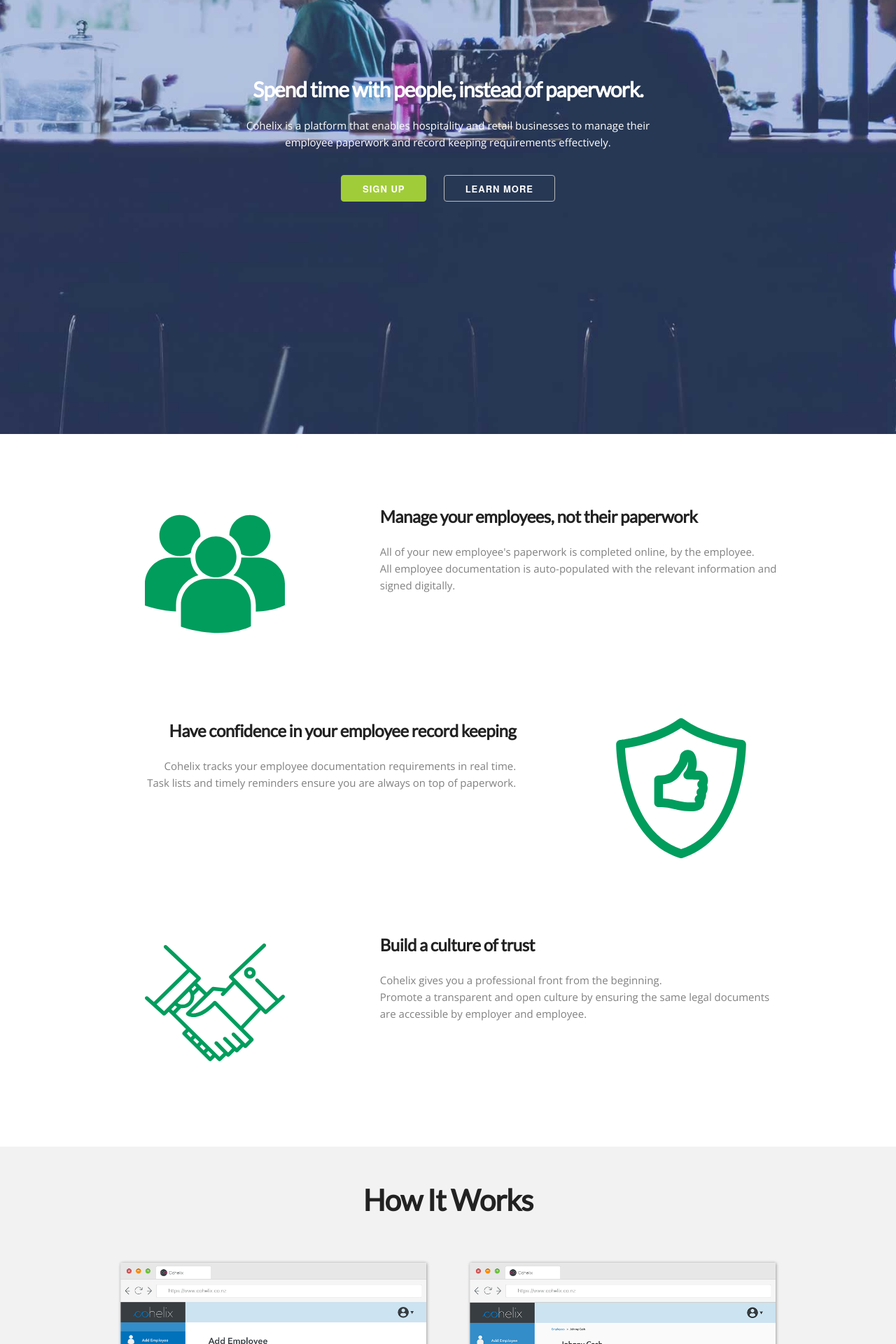
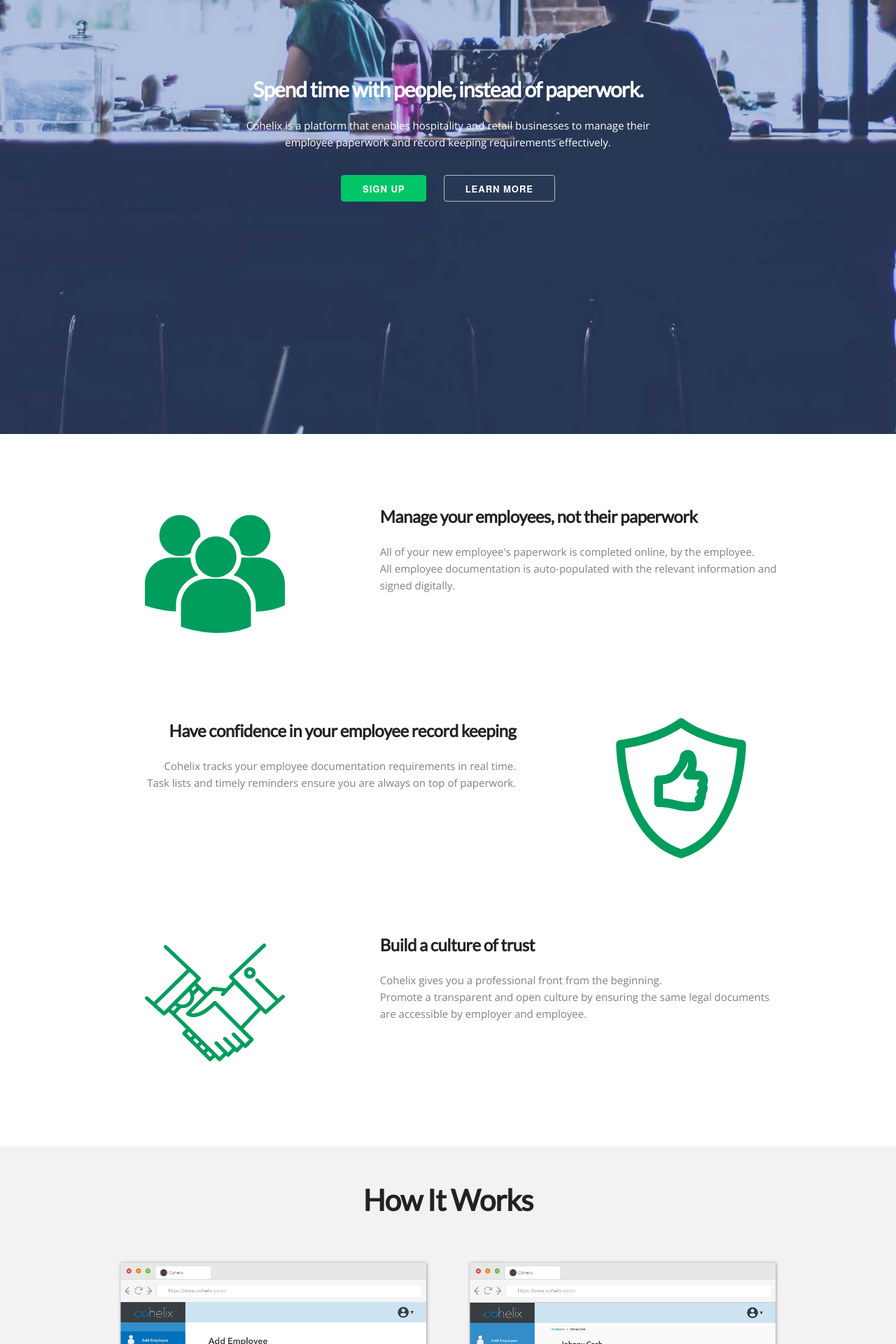
Before and after one commit to CoHelix/cohelix-landing, a Jekyll site: the page built from index.html, in a window 1280 px wide. Shown: the part 352-2272 px from the top of the page at 70% size. Built offline with Jekyll 4.4.1, drawn with Linux system fonts in a browser that asks for light colours.

Commit message:
Add sass variables for fonts and colours, change colours to cohelix colours

```diff
--- a/_sass/_custom.scss
+++ b/_sass/_custom.scss
@@ -1,10 +1,10 @@
 h1, h2, h3, h4, h5 {
-  font-family: 'Lato', sans-serif;
+  font-family: $heading-font;
   font-weight: 600;
 }
 
 p, li {
-  font-family: 'Open Sans', sans-serif;
+  font-family: $body-font;
 }
 
 .left {
@@ -57,7 +57,7 @@
   z-index: 999;
   width: 100%;
   height: 65px;
-  background-color: rgba(20,60,110,0.7);
+  background-color: $cohelix-blue;
 }
 
 .nav-buttons{
@@ -136,13 +136,13 @@
 }
 
 .button.button-primary {
-  border-color: #a1cc39;
-  background-color: #a1cc39;
+  border-color: $bright-green;
+  background-color: $bright-green;
 }
 
 .button-signup {
-  border-color: #ff0066;
-  background-color: #ff0066;
+  border-color: $cohelix-blue;
+  background-color: $cohelix-blue;
   margin-top: 2rem;
 }
 
@@ -232,7 +232,7 @@
 .signup {
   padding: 5rem 0 5rem 0;
   text-align: center;
-  background-color: #a1cc39;
+  background-color: $cohelix-orange;
   color: black;
   h5 {
     font-size: 2.2rem;
@@ -260,7 +260,7 @@
 }
 
 .app {
-  background-color: #F2F2F2;
+  background-color: $light-gray;
   margin: 0;
   padding: 5rem 0 5rem 0;
 }
--- /dev/null
+++ b/_sass/_variables.scss
@@ -0,0 +1,13 @@
+// Fonts
+$heading-font: 'Lato', sans-serif;
+$body-font: 'Open Sans', sans-serif;
+
+// Brand Colours
+$cohelix-blue: #0071BB;
+$cohelix-gray: #373D41;
+$cohelix-orange: #FF8E00;
+$cohelix-pink: #EE3A83;
+
+// Other Colours
+$bright-green: #00C667;
+$light-gray: #F2F2F2;
--- a/css/main.scss
+++ b/css/main.scss
@@ -3,4 +3,5 @@
 
 @import 'normalize';
 @import 'skeleton';
+@import 'variables';
 @import 'custom';
```
